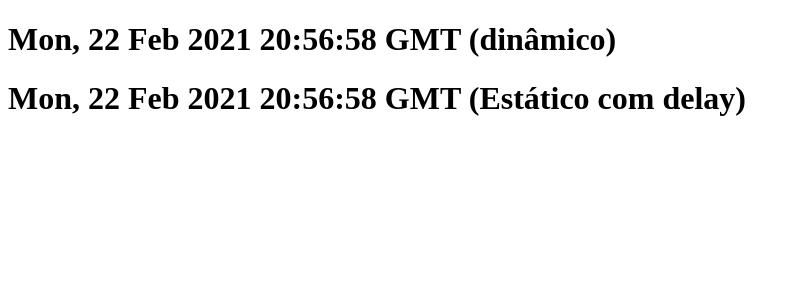
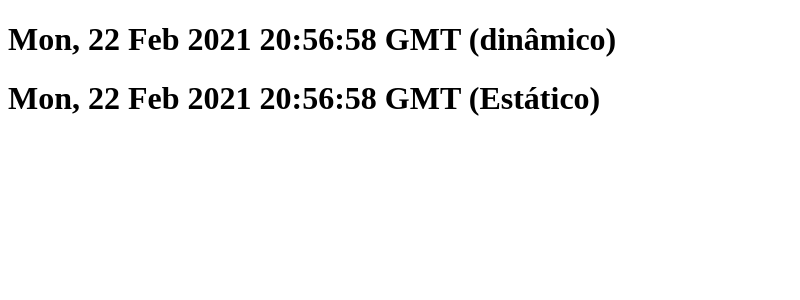
Before and after one commit to LuciLua/testes-next-js, a Next.js app: page /tempo in a window 1280 px wide. Shown: the top 300 px of the page, without its empty margins (0-800 px from the left). Built offline with nearby package versions, Linux system fonts and the light colour scheme.

Commit message:
testes next js

```diff
--- a/pages/tempo.js
+++ b/pages/tempo.js
@@ -6,7 +6,7 @@ function Tempo(props){
 
         <div>
             <div><h1>{dynamicDateString} (dinâmico)</h1></div>
-            <div><h1>{props.staticDateString} (Estático com delay)</h1></div>
+            <div><h1>{props.staticDateString} (Estático)</h1></div>
         </div>
 
     )
```
